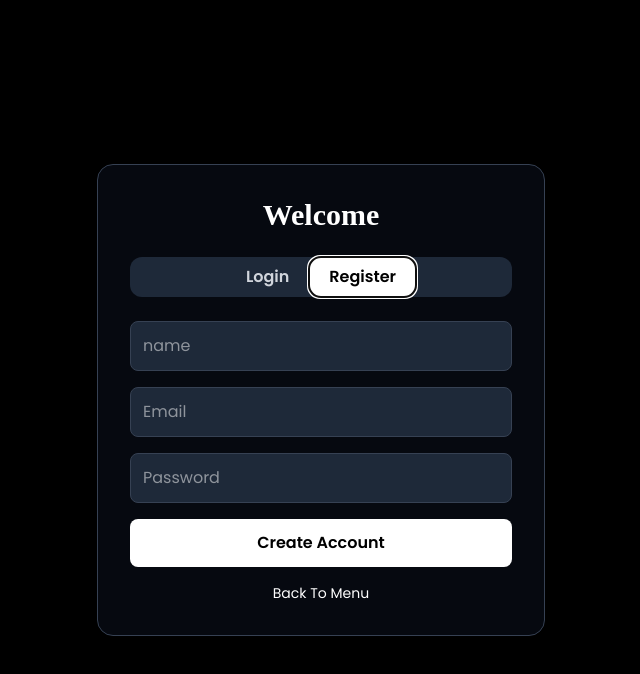
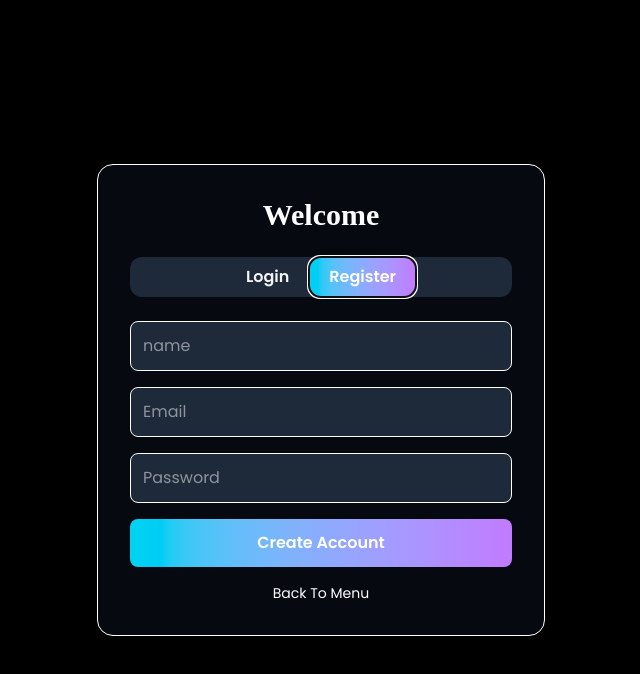
Before and after one commit to mrkaarshe/ES7MovieTrailer, a React (Vite) app in the folder frontend/: page /auth in a window 1280 px wide. Both pictures are taken after a click on the tab "Register". Shown: the top 674 px of the page, without its empty margins (319-959 px from the left). Built offline with nearby package versions, Linux system fonts and the light colour scheme; the HTML template or start-up script is replaced by a standard one; a web font is replaced by a local one.

Commit message:
v4 added btn colrs

```diff
--- a/frontend/src/pages/AuthPage.jsx
+++ b/frontend/src/pages/AuthPage.jsx
@@ -61,7 +61,7 @@ const handleRegister = async (e) => {
         backgroundPosition: "center",
       }}>
         <div className="absolute w-full bg-black/40 backdrop-blur-2xl h-full "></div>
-      <div className="absolute bg-gray-900/40  p-8 rounded-2xl shadow-lg w-full max-w-md border border-gray-700">
+      <div className="absolute bg-gray-900/40  p-8 rounded-2xl shadow-lg w-full max-w-md border border-cayn-400">
         <h1 className="text-3xl font-bold text-center text-white mb-6 font-Goldman">
           Welcome
         </h1>
@@ -72,8 +72,8 @@ const handleRegister = async (e) => {
               value="login"
               className={`px-5 py-2 rounded-xl font-semibold ${
                 tab === "login"
-                  ? "bg-white text-black"
-                  : "text-gray-300 hover:text-white"
+                  ? "bg-gradient-to-r from-cyan-400 to-purple-400"
+                  : "text-gray-100 hover:text-white"
               }`}
             >
               Login
@@ -82,8 +82,8 @@ const handleRegister = async (e) => {
               value="register"
               className={`px-5 py-2 rounded-xl font-semibold ${
                 tab === "register"
-                  ? "bg-white text-black"
-                  : "text-gray-300 hover:text-white"
+                  ? "bg-gradient-to-r from-cyan-400 to-purple-400"
+                  : "text-gray-100 hover:text-white"
               }`}
             >
               Register
@@ -95,14 +95,14 @@ const handleRegister = async (e) => {
               <input
                 type="email"
                 placeholder="Email"
-                className="w-full p-3 rounded-lg bg-gray-800 border border-gray-700 focus:outline-none focus:border-white"
+                className="w-full p-3 rounded-lg bg-gray-800 border border-cayn-400 focus:outline-none focus:border-cyan-400"
                 value={email}
                 onChange={(e) => setEmail(e.target.value)}
               />
               <input
                 type="password"
                 placeholder="Password"
-                className="w-full p-3 rounded-lg bg-gray-800 border border-gray-700 focus:outline-none focus:border-white"
+                className="w-full p-3 rounded-lg bg-gray-800 border border-cayn-400 focus:outline-none focus:border-cyan-400"
                 value={password}
                 onChange={(e) => setPassword(e.target.value)}
               />
@@ -121,27 +121,27 @@ const handleRegister = async (e) => {
               <input
                 type="text"
                 placeholder="name"
-                className="w-full p-3 rounded-lg bg-gray-800 border border-gray-700 focus:outline-none focus:border-white"
+                className="w-full p-3 rounded-lg bg-gray-800 border border-cayn-400 focus:outline-none focus:border-cyan-400"
                 value={name}
                 onChange={(e) => setname(e.target.value)}
               />
               <input
                 type="email"
                 placeholder="Email"
-                className="w-full p-3 rounded-lg bg-gray-800 border border-gray-700 focus:outline-none focus:border-white"
+                className="w-full p-3 rounded-lg bg-gray-800 border border-cayn-400 focus:outline-none focus:border-cyan-400"
                 value={email}
                 onChange={(e) => setEmail(e.target.value)}
               />
               <input
                 type="password"
                 placeholder="Password"
-                className="w-full p-3 rounded-lg bg-gray-800 border border-gray-700 focus:outline-none focus:border-white"
+                className="w-full p-3 rounded-lg bg-gray-800 border border-cayn-400 focus:outline-none focus:border-cyan-400"
                 value={password}
                 onChange={(e) => setPassword(e.target.value)}
               />
               <button
                 type="submit"
-                className="w-full py-3 bg-white hover:bg-gray-200 text-black font-semibold rounded-lg transition"
+                className="w-full py-3 bg-gradient-to-r from-cyan-400 to-purple-400 text-white font-semibold rounded-lg transition"
               >
                 Create Account
               </button>
```
